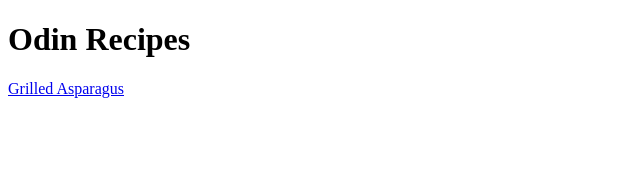
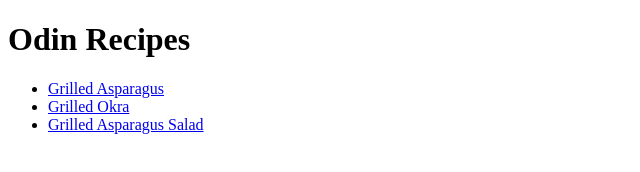
Before and after one commit to iyu807/odin-recipes, a plain HTML site: page index.html in a window 1280 px wide. Shown: the whole page, without its empty margins (0-640 px from the left). Drawn offline with Linux system fonts and the light colour scheme.

Commit message:
Update index.html
Add links to new recipe pages and put links in a list

```diff
--- a/index.html
+++ b/index.html
@@ -6,6 +6,10 @@
     </head>
     <body>
         <h1>Odin Recipes</h1>
-        <a href="./recipes/grilled-asparagus.html">Grilled Asparagus</a>
+        <ul>
+            <li><a href="./recipes/grilled-asparagus.html">Grilled Asparagus</a></li>
+            <li><a href="./recipes/grilled-okra.html">Grilled Okra</a></li>
+            <li><a href="./recipes/grilled-asparagus-salad.html">Grilled Asparagus Salad</a></li>
+        </ul>
     </body>
 </html>
```
